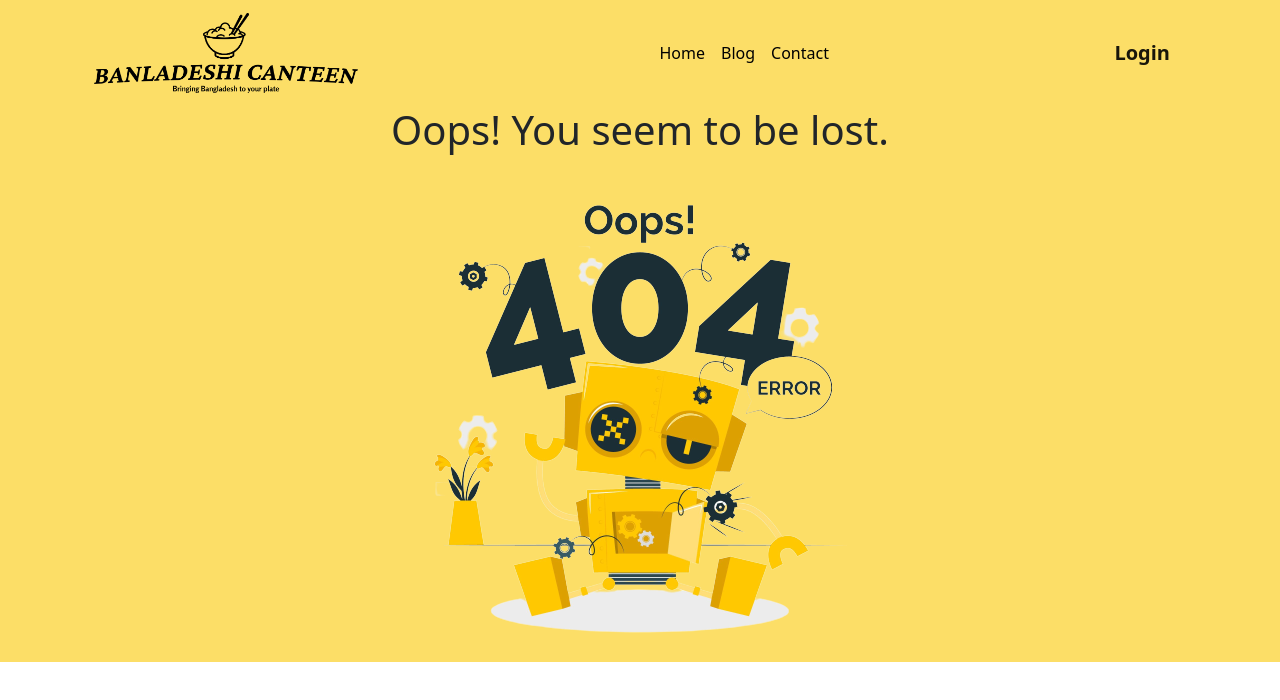
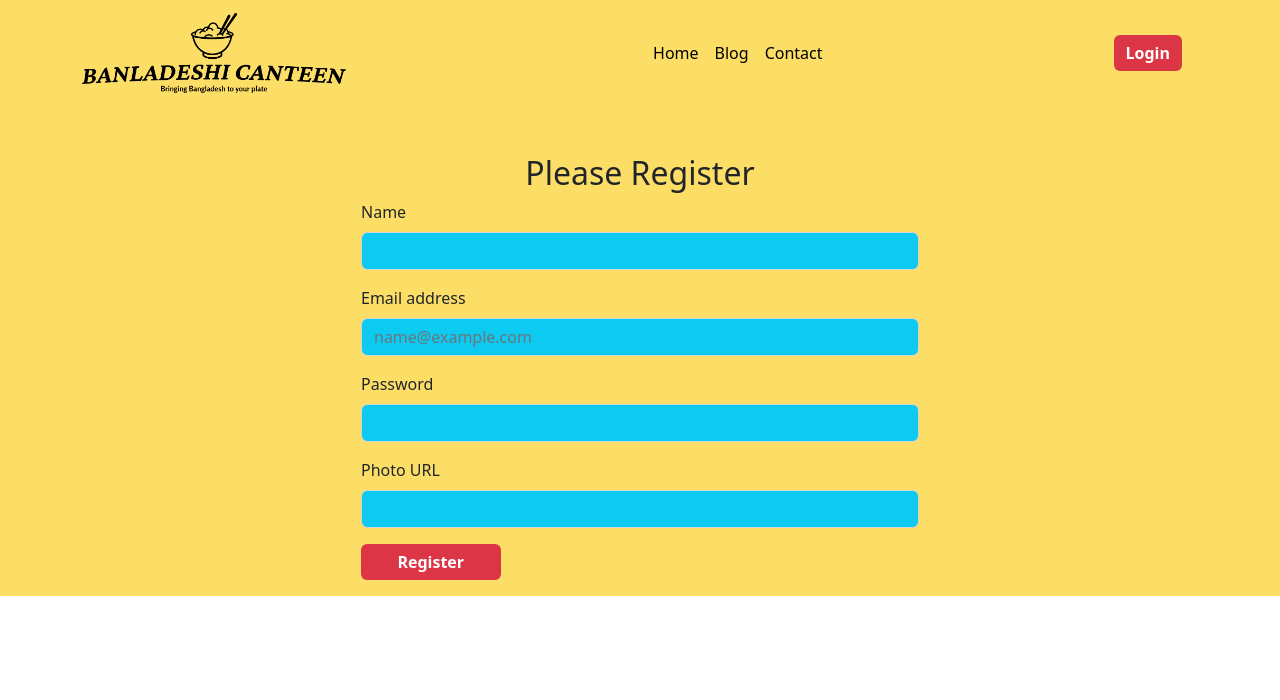
Before and after one commit to saleheen22/Bangladeshi-Canteen-Client, a React (Vite) app: page /registration in a window 1280 px wide. Shown: the top 700 px of the page. Built offline with nearby package versions, Linux system fonts and the light colour scheme.

Commit message:
The registration page and registration process done

```diff
--- /dev/null
+++ b/src/components/AuthProvider/AuthProvider.jsx
@@ -0,0 +1,31 @@
+import React, { createContext, useState } from 'react';
+import { createUserWithEmailAndPassword, getAuth } from "firebase/auth";
+import app from '../../firebase/firebase.config'
+export const AuthContext = createContext(null);
+
+const auth = getAuth(app);
+const AuthProvider = ({children}) => {
+    const [user, setUser] = useState(null);
+    const [loading, setLoading] = useState(true);
+
+    const createUser = (email, password) => {
+        setLoading(true);
+        return createUserWithEmailAndPassword(auth, email, password);
+    }
+
+    const authInfo = {
+        user,
+        loading,
+        createUser
+    }
+
+    return (
+        <div>
+            <AuthContext.Provider value={authInfo}>
+                {children}
+            </AuthContext.Provider>
+        </div>
+    );
+};
+
+export default AuthProvider;
--- a/src/components/Header/Header.jsx
+++ b/src/components/Header/Header.jsx
@@ -1,11 +1,11 @@
 import React from 'react';
 import './Header.css';
-import { Carousel, Container, Nav, Navbar } from 'react-bootstrap';
+import { Button, Carousel, Container, Nav, Navbar } from 'react-bootstrap';
 import chef1 from '../../assets/chef1.jpg';
 import chef2 from '../../assets/chef2.jpg';
 import logo from '../../assets/logo.png';
 import Badge from 'react-bootstrap/Badge'
-import { NavLink, Navigate } from 'react-router-dom';
+import { Link, NavLink, Navigate } from 'react-router-dom';
 import logo1 from '../../assets/logo-black.png';
 const Header = () => {
 
@@ -21,7 +21,9 @@ const Header = () => {
                         <Nav.Link  className=' text-black ' ><NavLink className= "n-active" to= "/blog">Blog</NavLink></Nav.Link>
                         <Nav.Link  className=' text-black' >Contact</Nav.Link>
                     </Nav>
-                    <Navbar.Brand  className='fw-bold'>Login</Navbar.Brand>
+                    <Navbar.Brand className='fw-bold'><Link to= "/login">
+                    <Button className='bg-danger text-white fw-semibold border-0' >Login</Button>
+                    </Link>  </Navbar.Brand>
 
                 </Container>
             </Navbar>
--- /dev/null
+++ b/src/components/Login/Login.jsx
@@ -0,0 +1,42 @@
+import React, { useState } from 'react';
+import './Login.css';
+import Form from 'react-bootstrap/Form';
+import Header from '../Header/Header';
+import { Link } from 'react-router-dom';
+import { Button } from 'react-bootstrap';
+
+const Login = () => {
+    return (
+      <div>
+        <Header></Header>
+        <h2 className='mt-5 d-flex justify-content-center'>Please Login</h2>
+          <div className='container d-flex justify-content-center'>
+
+
+            <Form className='w-50'>
+                <Form.Group className="mb-3" controlId="exampleForm.ControlInput1">
+                    <Form.Label className='text-start ' >Email address</Form.Label>
+                    <Form.Control type="email" name="email" className='bg-info'   placeholder="name@example.com" />
+                </Form.Group>
+                <Form.Group className="mb-3" controlId="exampleForm.ControlInput1">
+                    <Form.Label >Password</Form.Label>
+                    <Form.Control type="password" name = "password" className='bg-info'    />
+                </Form.Group>
+                <p>
+                <Button className='bg-danger w-25 text-white fw-semibold border-0' >Login</Button>
+                </p>
+                <p>
+                New to Bangladeshi Canteen? <Link to ="/registration">Register</Link>
+            </p>
+             <p>
+                <Link className='fw-bold'>Google SingIn</Link>
+                <Link className='fw-bold ms-5'>Github SingIn</Link>
+             </p>
+            </Form>
+
+        </div>
+      </div>
+    );
+};
+
+export default Login;
--- /dev/null
+++ b/src/components/Registration/Registration.jsx
@@ -0,0 +1,75 @@
+import React, { useContext, useState } from 'react';
+import Header from '../Header/Header';
+import { Button, Form } from 'react-bootstrap';
+import { AuthContext } from '../AuthProvider/AuthProvider';
+
+const Registration = () => {
+    const {createUser} = useContext(AuthContext);
+    const [accepted, setAccepted] = useState(false);
+    const [error, setError] = useState('');
+
+
+
+    const handleRegister = event => {
+        event.preventDefault();
+        const form = event.target;
+        const name = form.name.value;
+        const pic = form.pic.value;
+        const email = form.email.value;
+        const password = form.password.value;
+        console.log(email, password, name)
+        if (password.length < 6 ){
+            setError("ERROR : The password can not be less than 6")
+            return;
+        }
+        createUser(email, password)
+            .then(result => {
+                const createdUser = result.user;
+
+            })
+            .catch(error => {
+                setError(error);
+            })
+
+        form.reset();
+        setError("You have successfully register to Bangldeshi Canteen website. Now you can login")
+
+    }
+
+    return (
+
+        <div>
+            <Header></Header>
+            <h2 className='mt-5 d-flex justify-content-center'>Please Register</h2>
+            <div className='container d-flex justify-content-center'>
+
+
+                <Form className='w-50' onSubmit={handleRegister}>
+                    <Form.Group className="mb-3" controlId="exampleForm.ControlInput1">
+                        <Form.Label >Name</Form.Label>
+                        <Form.Control type="name" name="name" className='bg-info'  />
+                    </Form.Group>
+                    <Form.Group className="mb-3" controlId="exampleForm.ControlInput1">
+                        <Form.Label className='text-start ' >Email address</Form.Label>
+                        <Form.Control type="email" name="email" className='bg-info' placeholder="name@example.com" required/>
+                    </Form.Group>
+                    <Form.Group className="mb-3" controlId="exampleForm.ControlInput1">
+                        <Form.Label >Password</Form.Label>
+                        <Form.Control type="password" name="password" className='bg-info' required  />
+                    </Form.Group>
+                    <Form.Group className="mb-3" controlId="exampleForm.ControlInput1">
+                        <Form.Label >Photo URL</Form.Label>
+                        <Form.Control type="url" name='pic' className='bg-info'  />
+                    </Form.Group>
+                    <p>
+                    <Button className='bg-danger w-25 text-white fw-semibold border-0' type='submit'>Register</Button>
+                    </p>
+                    <p className='text-danger'><h2>{error}</h2></p>
+                </Form>
+            </div>
+        </div>
+
+    );
+};
+
+export default Registration;
--- a/src/components/Reipes/Recipes.jsx
+++ b/src/components/Reipes/Recipes.jsx
@@ -51,7 +51,7 @@ const Recipes = () => {
             </div>
             <div className='container mt-5'>
                 <h2>Best Recipe Info</h2>
-                <p>{seletedChef?.name} is excel in many recipes. Some of them are given below:</p>
+                <p>{seletedChef?.name} excels in many recipes. Some of them are given below:</p>
                 <Table className='bg-info' striped bordered hover>
                     <thead>
                         <tr>
```
Also changed, not shown: src/main.jsx (+6 -1 lines), src/router/Router.jsx (+10 -0 lines), src/components/Login/Login.css (added).
